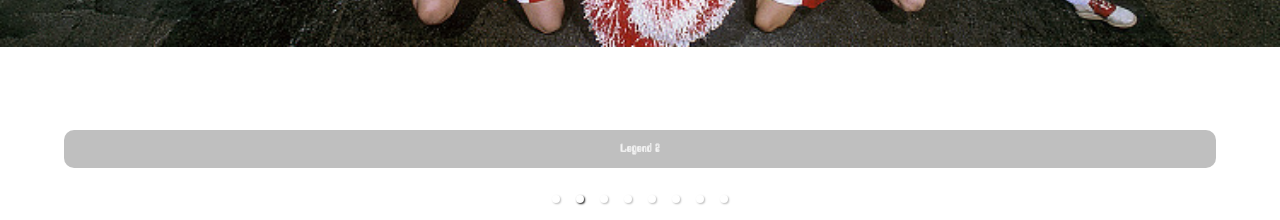
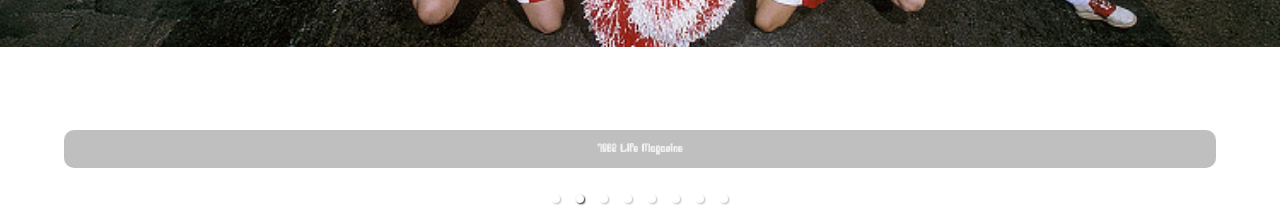
Before and after one commit to Zarnerz/EH-React, a React (Create React App) app in the folder esports-history/: page / in a window 1280 px wide. Shown: the part 840-1060 px from the top of the page. Built offline with nearby package versions, Linux system fonts and the light colour scheme.

Commit message:
updated legend info for Carousel images

```diff
--- a/esports-history/src/global/carousel/Carousel.js
+++ b/esports-history/src/global/carousel/Carousel.js
@@ -13,41 +13,41 @@ export default () => (
   <Carousel autoPlay>
     <div>
       <img src={carouselImg1} alt="trophy with stage and lights" />
-      <p className="legend">Legend 1</p>
+      <p className="legend">Intel Extreme Masters</p>
     </div>
     <div>
       <img src={carouselImg2} alt="life magazine article on arcades" />
-      <p className="legend">Legend 2</p>
+      <p className="legend">1982 Life Magazine</p>
     </div>
     <div>
       <img
         src={carouselImg3}
         alt="view from competitors back facing large crowd"
       />
-      <p className="legend">Legend 3</p>
+      <p className="legend">Counter-Strike: Global Offensive Main Stage</p>
     </div>
     <div>
       <img src={carouselImg4} alt="evo 2004 famous daigo parry" />
-      <p className="legend">Legend 4</p>
+      <p className="legend">Evo 2004 - Famous Daigo Parry</p>
     </div>
     <div>
       <img
         src={carouselImg5}
         alt="final boss holding national championship check"
       />
-      <p className="legend">Legend 5</p>
+      <p className="legend">MLG Vegas 2007 National Championship</p>
     </div>
     <div>
       <img src={carouselImg6} alt="starcraft 1 event in south korea" />
-      <p className="legend">Legend 6</p>
+      <p className="legend">Starcraft Event in South Korea</p>
     </div>
     <div>
       <img src={carouselImg7} alt="wcg banner with logo and multiple games" />
-      <p className="legend">Legend 7</p>
+      <p className="legend">World Championship Gaming</p>
     </div>
     <div>
       <img src={carouselImg8} alt="arena with main stage and big screen" />
-      <p className="legend">Legend 8</p>
+      <p className="legend">League of Legends Worlds 2015</p>
     </div>
   </Carousel>
 );
```
